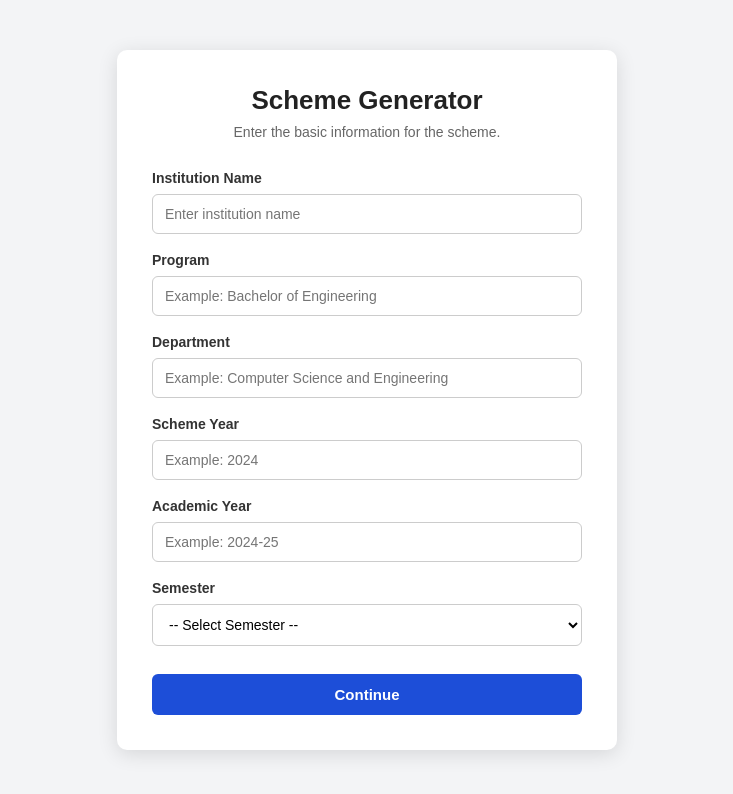
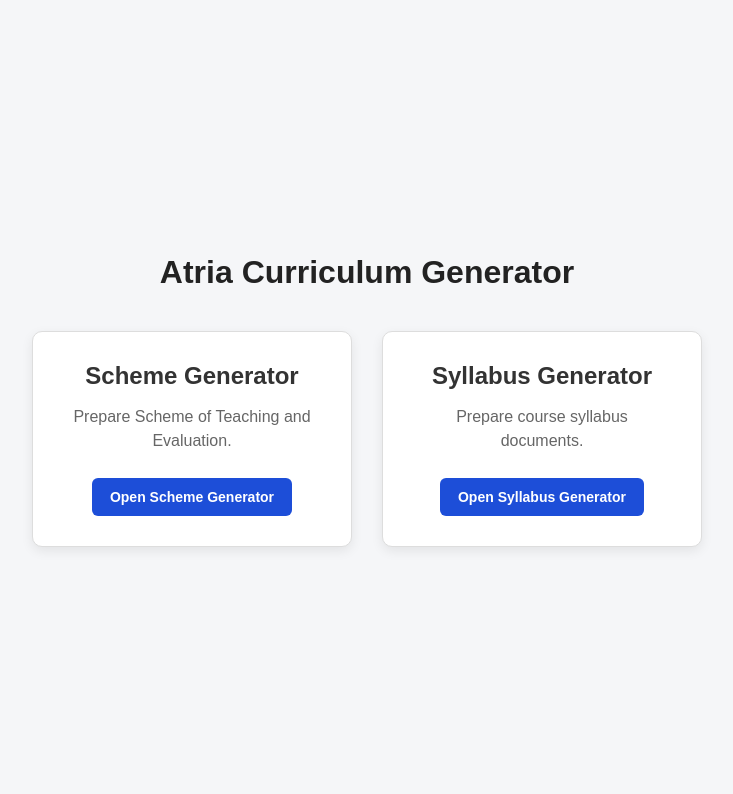
Before and after one commit to hemasathwika/Scheme-Generator, a React (Vite) app: page / in a window 1280 px wide. Shown: the top 794 px of the page, without its empty margins (273-1006 px from the left). Built offline with nearby package versions, Linux system fonts and the light colour scheme.

Commit message:
changes made in few files of syllabus

```diff
--- a/src/App.css
+++ b/src/App.css
@@ -7,3 +7,113 @@
 
   overflow-x: auto;
 }
+
+
+
+
+
+
+/* =========================================================
+   GENERATOR SELECTION
+========================================================= */
+
+.generator-selection {
+  min-height: 100vh;
+
+  display: flex;
+
+  flex-direction: column;
+
+  align-items: center;
+
+  justify-content: center;
+
+  padding: 40px;
+
+  background: #f5f6f8;
+
+  box-sizing: border-box;
+}
+
+
+.generator-selection h1 {
+  margin-bottom: 40px;
+
+  font-size: 32px;
+
+  color: #222;
+}
+
+
+/* =========================================================
+   GENERATOR CARDS
+========================================================= */
+
+.generator-cards {
+  display: flex;
+
+  gap: 30px;
+
+  justify-content: center;
+
+  align-items: stretch;
+}
+
+
+.generator-card {
+  width: 320px;
+
+  padding: 30px;
+
+  background: #ffffff;
+
+  border: 1px solid #ddd;
+
+  border-radius: 10px;
+
+  text-align: center;
+
+  box-shadow: 0 4px 12px rgba(0, 0, 0, 0.08);
+
+  box-sizing: border-box;
+}
+
+
+.generator-card h2 {
+  margin-bottom: 15px;
+
+  color: #333;
+}
+
+
+.generator-card p {
+  margin-bottom: 25px;
+
+  color: #666;
+
+  line-height: 1.5;
+}
+
+
+.generator-card button {
+  padding: 11px 18px;
+
+  border: none;
+
+  border-radius: 6px;
+
+  background: #1d4ed8;
+
+  color: white;
+
+  font-size: 14px;
+
+  font-weight: 600;
+
+  cursor: pointer;
+}
+
+
+.generator-card button:hover {
+  background: #1e40af;
+}
--- a/src/App.jsx
+++ b/src/App.jsx
@@ -1,25 +1,36 @@
+
 
 
 // import { useState } from "react";
 
 // import SchemeSetup from "./components/SchemeSetup/SchemeSetup";
+// import CourseForm from "./components/CourseForm/CourseForm";
 // import DocumentPage from "./components/DocumentPage/DocumentPage";
 
 // import "./App.css";
 
 // function App() {
-
 //   const [schemeData, setSchemeData] = useState(null);
 
+//   const [courses, setCourses] = useState([]);
+
+//   // Receives data from Scheme Setup
 //   const handleSetupComplete = (data) => {
-
-//     console.log("Scheme data:", data);
+//     console.log("Scheme setup data:", data);
 
 //     setSchemeData(data);
 //   };
 
+//   // Adds a new course
+//   const handleAddCourse = (course) => {
+//     setCourses((previousCourses) => [
+//       ...previousCourses,
+//       course,
+//     ]);
+//   };
+
+//   // Before scheme setup is completed
 //   if (!schemeData) {
-
 //     return (
 //       <SchemeSetup
 //         onContinue={handleSetupComplete}
@@ -30,8 +41,17 @@
 //   return (
 //     <div className="app">
 
+//       {/* Course Entry Section */}
+//       <CourseForm
+//         onAddCourse={handleAddCourse}
+//       />
+
+//       {/* A4 Preview */}
 //       <DocumentPage
-//         schemeData={schemeData}
+//         schemeData={{
+//           ...schemeData,
+//           courses: courses,
+//         }}
 //       />
 
 //     </div>
@@ -41,36 +61,155 @@
 // export default App;
 
 
+
+
+
+
+
+
+
 import { useState } from "react";
 
 import SchemeSetup from "./components/SchemeSetup/SchemeSetup";
 import CourseForm from "./components/CourseForm/CourseForm";
 import DocumentPage from "./components/DocumentPage/DocumentPage";
 
+import SyllabusGenerator from "./components/Syllabus/SyllabusGenerator";
+
 import "./App.css";
 
+
 function App() {
+
+  // =====================================================
+  // GENERATOR SELECTION
+  // =====================================================
+
+  const [generator, setGenerator] = useState(null);
+
+
+  // =====================================================
+  // SCHEME DATA
+  // =====================================================
+
   const [schemeData, setSchemeData] = useState(null);
 
   const [courses, setCourses] = useState([]);
 
-  // Receives data from Scheme Setup
+
+  // =====================================================
+  // SCHEME SETUP
+  // =====================================================
+
   const handleSetupComplete = (data) => {
+
     console.log("Scheme setup data:", data);
 
     setSchemeData(data);
   };
 
-  // Adds a new course
+
+  // =====================================================
+  // ADD COURSE
+  // =====================================================
+
   const handleAddCourse = (course) => {
+
     setCourses((previousCourses) => [
       ...previousCourses,
       course,
     ]);
   };
 
-  // Before scheme setup is completed
+
+  // =====================================================
+  // GENERATOR SELECTION SCREEN
+  // =====================================================
+
+  if (!generator) {
+
+    return (
+      <div className="generator-selection">
+
+        <h1>
+          Atria Curriculum Generator
+        </h1>
+
+
+        <div className="generator-cards">
+
+          {/* ===============================
+              SCHEME
+          =============================== */}
+
+          <div className="generator-card">
+
+            <h2>
+              Scheme Generator
+            </h2>
+
+            <p>
+              Prepare Scheme of Teaching and Evaluation.
+            </p>
+
+            <button
+              onClick={() => setGenerator("scheme")}
+            >
+              Open Scheme Generator
+            </button>
+
+          </div>
+
+
+          {/* ===============================
+              SYLLABUS
+          =============================== */}
+
+          <div className="generator-card">
+
+            <h2>
+              Syllabus Generator
+            </h2>
+
+            <p>
+              Prepare course syllabus documents.
+            </p>
+
+            <button
+              onClick={() => setGenerator("syllabus")}
+            >
+              Open Syllabus Generator
+            </button>
+
+          </div>
+
+        </div>
+
+      </div>
+    );
+  }
+
+
+  // =====================================================
+  // SYLLABUS GENERATOR
+  // =====================================================
+
+  if (generator === "syllabus") {
+
+    return (
+      <SyllabusGenerator
+        onBack={() => setGenerator(null)}
+      />
+    );
+  }
+
+
+  // =====================================================
+  // SCHEME SETUP
+  // =====================================================
+
   if (!schemeData) {
+
     return (
       <SchemeSetup
         onContinue={handleSetupComplete}
@@ -78,15 +217,23 @@ function App() {
     );
   }
 
+
+  // =====================================================
+  // SCHEME GENERATOR
+  // =====================================================
+
   return (
     <div className="app">
 
       {/* Course Entry Section */}
+
       <CourseForm
         onAddCourse={handleAddCourse}
       />
 
+
       {/* A4 Preview */}
+
       <DocumentPage
         schemeData={{
           ...schemeData,
@@ -98,4 +245,5 @@ function App() {
   );
 }
 
+
 export default App;
```
